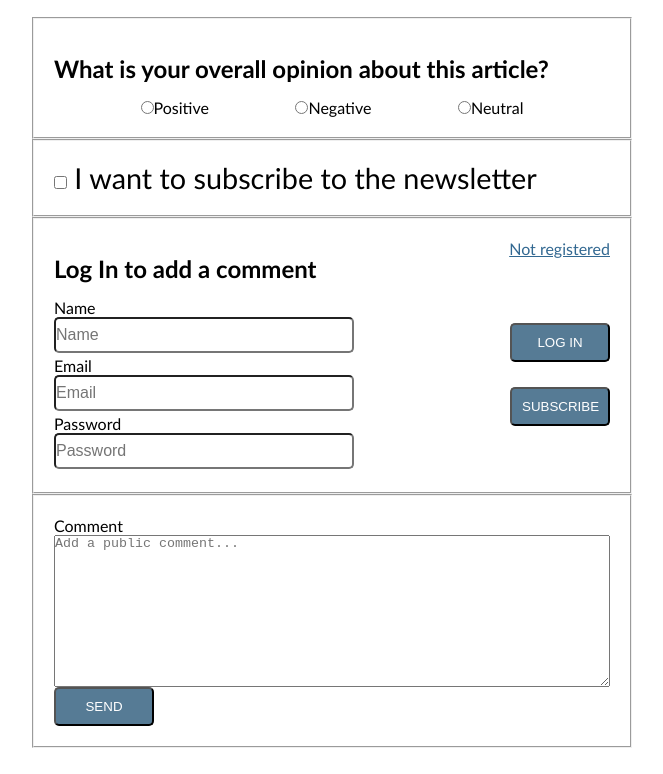
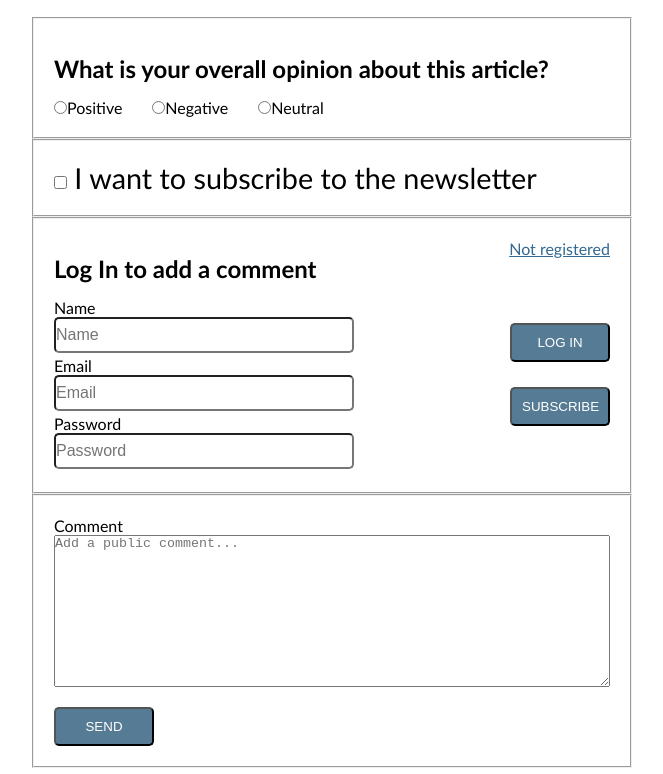
Before and after one commit to AleksandarIvezic/TheNewYorkTimes-project, a website: page index.html in a window 1280 px wide. Shown: the part 9766-10540 px from the top of the page, without its empty margins (308-971 px from the left). Drawn offline with Linux system fonts and the light colour scheme.

Commit message:
fix send button and change radio buttons align

```diff
--- a/style.css
+++ b/style.css
@@ -636,7 +636,11 @@ form .login {
 }
 
 form .overal {
-  justify-content: space-evenly;
+  justify-content: left;
+}
+
+.overal label {
+  margin-right: 30px;
 }
 
 form .text {
@@ -652,6 +656,10 @@ form .btn {
   text-transform: uppercase;
 }
 
+form #send {
+  margin-top: 20px;
+}
+
 .wrapper .btn {
   margin-top: 25px;
 }
```
